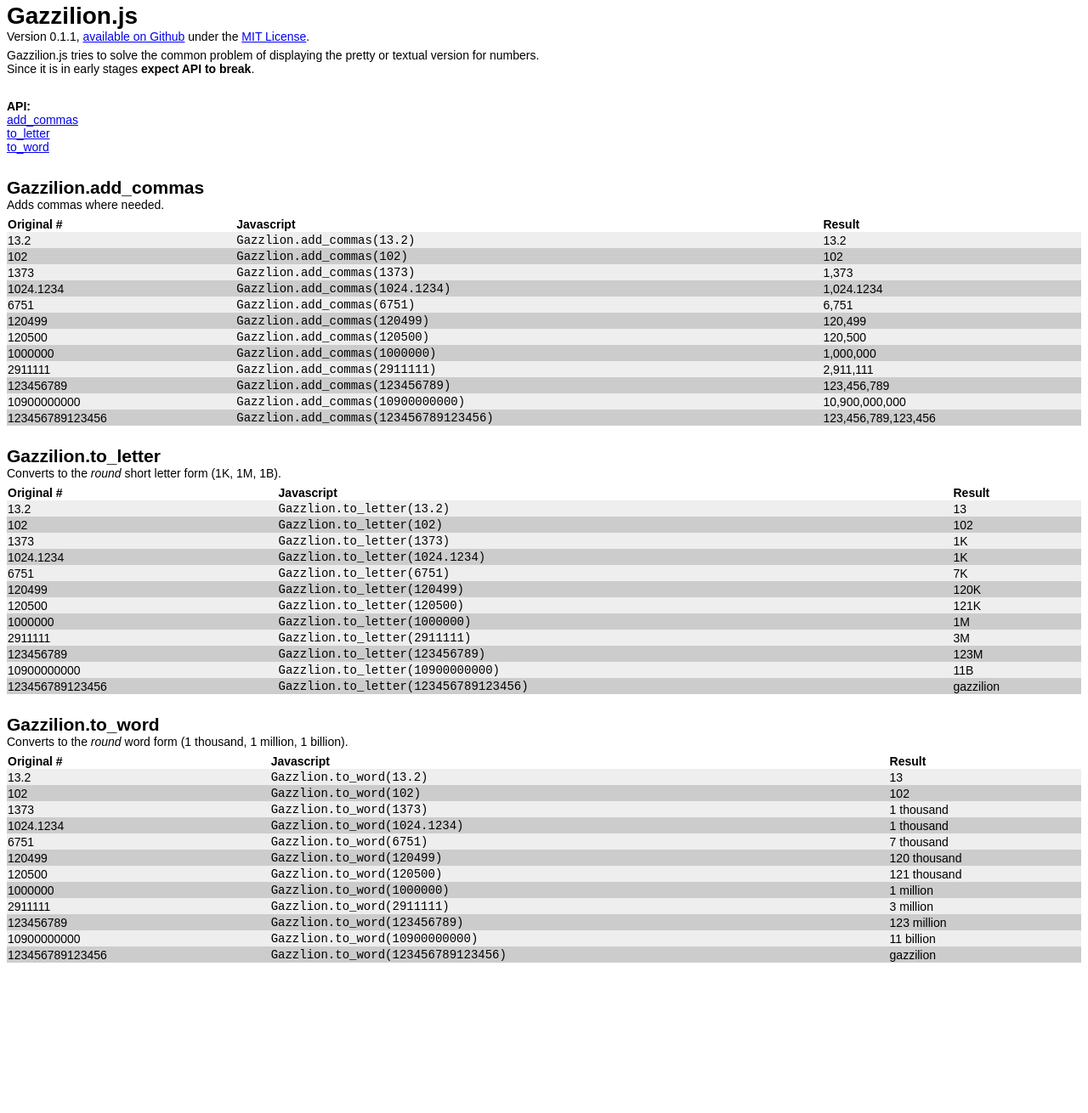
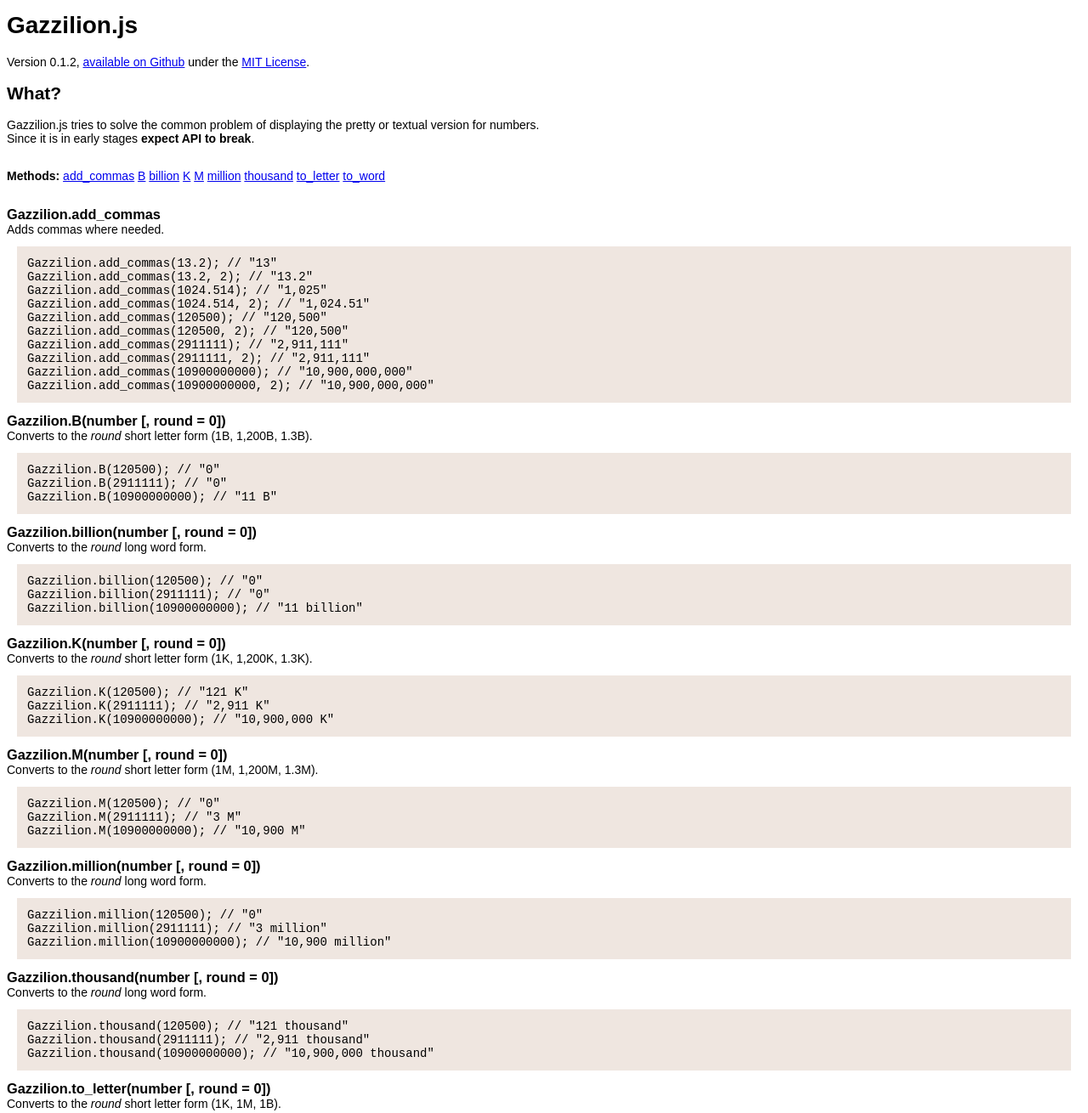
Before and after one commit to lieldulev/gazzilion.js, a plain HTML site: page examples.html in a window 1280 px wide. Shown: the part 5-1315 px from the top of the page at 85% size. Before the commit the page ends 1162 px from the top, so only its background shows below. Drawn offline with Linux system fonts and the light colour scheme.

Commit message:
Ver 0.1.2
Add K, B, M, billion, million, thousand methods.
Refactor.
Fix examples.html

```diff
--- a/examples.html
+++ b/examples.html
@@ -7,7 +7,7 @@
       font-family: Arial, Tahoma, sans-serif;
       font-size: 14px;
     }
-    h1,h2{
+    h3{
       margin-bottom:0px;
       margin-top:6px;
     }
@@ -15,119 +15,128 @@
       margin-top:0px;
       margin-bottom: 6px;
     }
-    table{
-      width: 100%;
-      border-spacing: 0;
-      margin-bottom: 24px;
+    pre{
+      margin: 12px;
+      padding: 12px;
+      background: #efe6e0;
     }
-    th {
-      text-align:left;
-    }
-    tbody tr:nth-child(even) {background: #CCC}
-    tbody tr:nth-child(odd) {background: #EEE}
   </style>
 </head>
 <body>
   <h1>Gazzilion.js</h1>
   <p>
-  Version <span id="gaz_ver"></span>, <a href="https://github.com/lieldulev/gazzilion.js">available on Github</a> under the <a href="MIT-LICENSE.txt">MIT License</a>.
+  Version <span id="gaz_ver"></span>, <a
+    href="https://github.com/lieldulev/gazzilion.js">available on Github</a> under the <a href="http://opensource.org/licenses/mit-license.php">MIT License</a>.
   </p>
+  <h2>What?</h2>
   <p>
   Gazzilion.js tries to solve the common problem of displaying the pretty or textual version for numbers.<br/>
   Since it is in early stages <strong>expect API to break</strong>.
   </p>
   <p>&nbsp;</p>
   <p>
-    <strong>API:</strong><br/>
-    <a href="#add_commas">add_commas</a><br/>
-    <a href="#to_letter">to_letter</a><br/>
-    <a href="#to_word">to_word</a><br/>
+    <strong>Methods:</strong>
+    <a href="#add_commas">add_commas</a>
+    <a href="#B">B</a>
+    <a href="#billion">billion</a>
+    <a href="#K">K</a>
+    <a href="#M">M</a>
+    <a href="#million">million</a>
+    <a href="#thousand">thousand</a>
+    <a href="#to_letter">to_letter</a>
+    <a href="#to_word">to_word</a>
     </p>
   <p>&nbsp;</p>
-  <h2><a name='add_commas'>Gazzilion.add_commas</a></h2>
+  <h3><a name='add_commas'>Gazzilion.add_commas</a></h3>
   <p> Adds commas where needed.
-  <table>
-    <thead>
-      <tr>
-        <th>
-          Original #
-        </th>
-        <th>
-          Javascript
-        </th>
-        <th>
-          Result
-        </th>
-      </tr>
-    </thead>
-    <tbody id="results_add_commas">
-    </tbody>
-  </table>
-  <h2><a name='to_letter'>Gazzilion.to_letter</a></h2>
+  <pre id="results_add_commas"></pre>
+  <h3><a name='B'>Gazzilion.B(number [, round = 0])</a></h3>
+  <p> Converts to the <em>round</em> short letter form (1B, 1,200B, 1.3B).
+  <pre id="results_B"></pre>
+  <h3><a name='billion'>Gazzilion.billion(number [, round = 0])</a></h3>
+  <p> Converts to the <em>round</em> long word form.
+  <pre id="results_billion"></pre>
+  <h3><a name='K'>Gazzilion.K(number [, round = 0])</a></h3>
+  <p>
+    Converts to the <em>round</em> short letter form (1K, 1,200K, 1.3K).
+  </p>
+  <pre id="results_K"></pre>
+  <h3><a name='M'>Gazzilion.M(number [, round = 0])</a></h3>
+  <p> Converts to the <em>round</em> short letter form (1M, 1,200M, 1.3M).
+  <pre id="results_M"></pre>
+  <h3><a name='million'>Gazzilion.million(number [, round = 0])</a></h3>
+  <p> Converts to the <em>round</em> long word form.
+  <pre id="results_million"></pre>
+  <h3><a name='thousand'>Gazzilion.thousand(number [, round = 0])</a></h3>
+  <p> Converts to the <em>round</em> long word form.
+  <pre id="results_thousand"></pre>
+  <h3><a name='to_letter'>Gazzilion.to_letter(number [, round = 0])</a></h3>
   <p> Converts to the <em>round</em> short letter form (1K, 1M, 1B).
-  <table>
-    <thead>
-      <tr>
-        <th>
-          Original #
-        </th>
-        <th>
-          Javascript
-        </th>
-        <th>
-          Result
-        </th>
-      </tr>
-    </thead>
-    <tbody id="results_to_letter">
-    </tbody>
-  </table>
-  <h2><a name='to_word'>Gazzilion.to_word</a></h2>
+  <pre id="results_to_letter"></pre>
+  <h3><a name='to_word'>Gazzilion.to_word(number [, round = 0])</a></h3>
   <p> Converts to the <em>round</em> word form (1 thousand, 1 million, 1 billion).
-  <table>
-    <thead>
-      <tr>
-        <th>
-          Original #
-        </th>
-        <th>
-          Javascript
-        </th>
-        <th>
-          Result
-        </th>
-      </tr>
-    </thead>
-    <tbody id="results_to_word">
-    </tbody>
-  </table>
+  <pre id="results_to_word"></pre>
   <script>
     var g_version = document.getElementById('gaz_ver');
     g_version.innerHTML = Gazzilion.VERSION;
-    var numbers = [13.2,102,1373,1024.1234,6751,120499,120500,1000000,2911111,123456789,10900000000,123456789123456];
+    var numbers = [13.2,1024.514,120500,2911111,10900000000];
+    var numbers_big = [120500,2911111,10900000000];
 
     var results = document.getElementById('results_add_commas');
     for(var i=0;i < numbers.length; i++){
-      var row = document.createElement('tr');
       number = numbers[i];
-      row.innerHTML = '<td>'+number+'</td><td><code>Gazzlion.add_commas('+number+')</code></td><td>'+Gazzilion.add_commas(number)+'</td>';
-      results.appendChild(row);
+      results.innerHTML += 'Gazzilion.add_commas('+number+'); // "'+Gazzilion.add_commas(number) + '"' + "\n";
+      results.innerHTML += 'Gazzilion.add_commas('+number+', 2); // "'+Gazzilion.add_commas(number, 2) + '"' + "\n";
+    }
+
+    var results = document.getElementById('results_K');
+    for(var i=0;i < numbers_big.length; i++){
+      number = numbers_big[i];
+      results.innerHTML += 'Gazzilion.K('+number+'); // "'+Gazzilion.K(number)+ '"' + "\n";
+    }
+
+    var results = document.getElementById('results_M');
+    for(var i=0;i < numbers_big.length; i++){
+      number = numbers_big[i];
+      results.innerHTML += 'Gazzilion.M('+number+'); // "'+Gazzilion.M(number)+ '"' + "\n";
+    }
+
+    var results = document.getElementById('results_B');
+    for(var i=0;i < numbers_big.length; i++){
+      number = numbers_big[i];
+      results.innerHTML += 'Gazzilion.B('+number+'); // "'+Gazzilion.B(number)+ '"' + "\n";
+    }
+
+    var results = document.getElementById('results_thousand');
+    for(var i=0;i < numbers_big.length; i++){
+      number = numbers_big[i];
+      results.innerHTML += 'Gazzilion.thousand('+number+'); // "'+Gazzilion.thousand(number)+ '"' + "\n";
+    }
+
+    var results = document.getElementById('results_million');
+    for(var i=0;i < numbers_big.length; i++){
+      number = numbers_big[i];
+      results.innerHTML += 'Gazzilion.million('+number+'); // "'+Gazzilion.million(number)+ '"' + "\n";
+    }
+
+    var results = document.getElementById('results_billion');
+    for(var i=0;i < numbers_big.length; i++){
+      number = numbers_big[i];
+      results.innerHTML += 'Gazzilion.billion('+number+'); // "'+Gazzilion.billion(number)+ '"' + "\n";
     }
 
     var results = document.getElementById('results_to_letter');
     for(var i=0;i < numbers.length; i++){
-      var row = document.createElement('tr');
       number = numbers[i];
-      row.innerHTML = '<td>'+number+'</td><td><code>Gazzlion.to_letter('+number+')</code></td><td>'+Gazzilion.to_letter(number)+'</td>';
-      results.appendChild(row);
+      results.innerHTML += 'Gazzilion.to_letter('+number+'); // "'+Gazzilion.to_letter(number)+ '"' + "\n";
+      results.innerHTML += 'Gazzilion.to_letter('+number+',2); // "'+Gazzilion.to_letter(number,2)+ '"' + "\n";
     }
 
     var results = document.getElementById('results_to_word');
     for(var i=0;i < numbers.length; i++){
-      var row = document.createElement('tr');
       number = numbers[i];
-      row.innerHTML = '<td>'+number+'</td><td><code>Gazzlion.to_word('+number+')</code></td><td>'+Gazzilion.to_word(number)+'</td>';
-      results.appendChild(row);
+      results.innerHTML += 'Gazzilion.to_word('+number+'); // "'+Gazzilion.to_word(number)+ '"' + "\n";
+      results.innerHTML += 'Gazzilion.to_word('+number+',2); // "'+Gazzilion.to_word(number,2)+ '"' + "\n";
     }
   </script>
 </body>
--- a/gazzilion.js
+++ b/gazzilion.js
@@ -25,15 +25,30 @@
   }
 
   // Current version.
-  Gazzilion.VERSION = '0.1.1';
+  Gazzilion.VERSION = '0.1.2';
 
+  // helper functions
+  var divide_and_concat = function(number, devider, round, concat){
+    var number = Gazzilion.add_commas(number / devider, round);
+    return parseFloat(number) == 0 ? '0' : number +' '+ concat;
+  }
 
   // Public methods
 
-  Gazzilion.add_commas = function(nStr)
+  Gazzilion.round = function(number, round) {
+    var round = typeof round !== 'undefined' ? round : 0;
+    number = parseFloat(number)+'';
+    if (round == 0) {
+      return Math.round(number);
+    }
+    x = number.split('.');
+    return (x.length > 1) ? ((parseInt(x[1]) !== 0) ? x[0] + '.' + x[1].substring(0,round) : x[0]) : x[0];
+  }
+
+  Gazzilion.add_commas = function(number, round)
   {
-    nStr += '';
-    x = nStr.split('.');
+    var number = Gazzilion.round(number, round)+'';
+    x = number.split('.');
     x1 = x[0];
     x2 = x.length > 1 ? '.' + x[1] : '';
     var rgx = /(\d+)(\d{3})/;
@@ -44,34 +59,58 @@
   }
 
   // Return 4K, 10K, 230M, 2B formatted number
-  Gazzilion.to_letter = function(number) {
+  Gazzilion.to_letter = function(number, round) {
     if(number < 1000) {
-      return Math.round(number);
+      return Gazzilion.add_commas(number, round);
     } else if (number < 1000000) {
-      return Math.round(number / 1000) + 'K'
+      return Gazzilion.K(number, round);
     } else if (number < 1000000000) {
-      return Math.round(number / 1000000) + 'M'
+      return Gazzilion.M(number, round);
     } else if (number < 1000000000000) {
-      return Math.round(number / 1000000000) + 'B'
+      return Gazzilion.B(number, round);
     } else {
       return 'gazzilion';
     }
   }
 
   // Return 10 thousand, 1 Million, 23 Billion formatted number
-  Gazzilion.to_word = function(number) {
+  Gazzilion.to_word = function(number, round) {
     if(number < 1000) {
-      return Gazzilion.add_commas(Math.round(number));
+      return Gazzilion.add_commas(number, round);
     } else if (number < 1000000) {
-      return Math.round(number / 1000) + ' thousand'
+      return Gazzilion.thousand(number, round);
     } else if (number < 1000000000) {
-      return Math.round(number / 1000000) + ' million'
+      return Gazzilion.million(number, round);
     } else if (number < 1000000000000) {
-      return Math.round(number / 1000000000) + ' billion'
+      return Gazzilion.billion(number, round);
     } else {
       return 'gazzilion';
     }
   }
 
+  Gazzilion.thousand = function(number, round) {
+    return divide_and_concat(number, 1000, round, 'thousand');
+  }
+
+  Gazzilion.million = function(number, round) {
+    return divide_and_concat(number, 1000000, round, 'million');
+  }
+
+  Gazzilion.billion = function(number, round) {
+    return divide_and_concat(number, 1000000000, round, 'billion');
+  }
+
+  Gazzilion.K = function(number, round) {
+    return divide_and_concat(number, 1000, round, 'K');
+  }
+
+  Gazzilion.M = function(number, round) {
+    return divide_and_concat(number, 1000000, round, 'M');
+  }
+
+  Gazzilion.B = function(number, round) {
+    return divide_and_concat(number, 1000000000, round, 'B');
+  }
+
 
 }).call(this);
```
